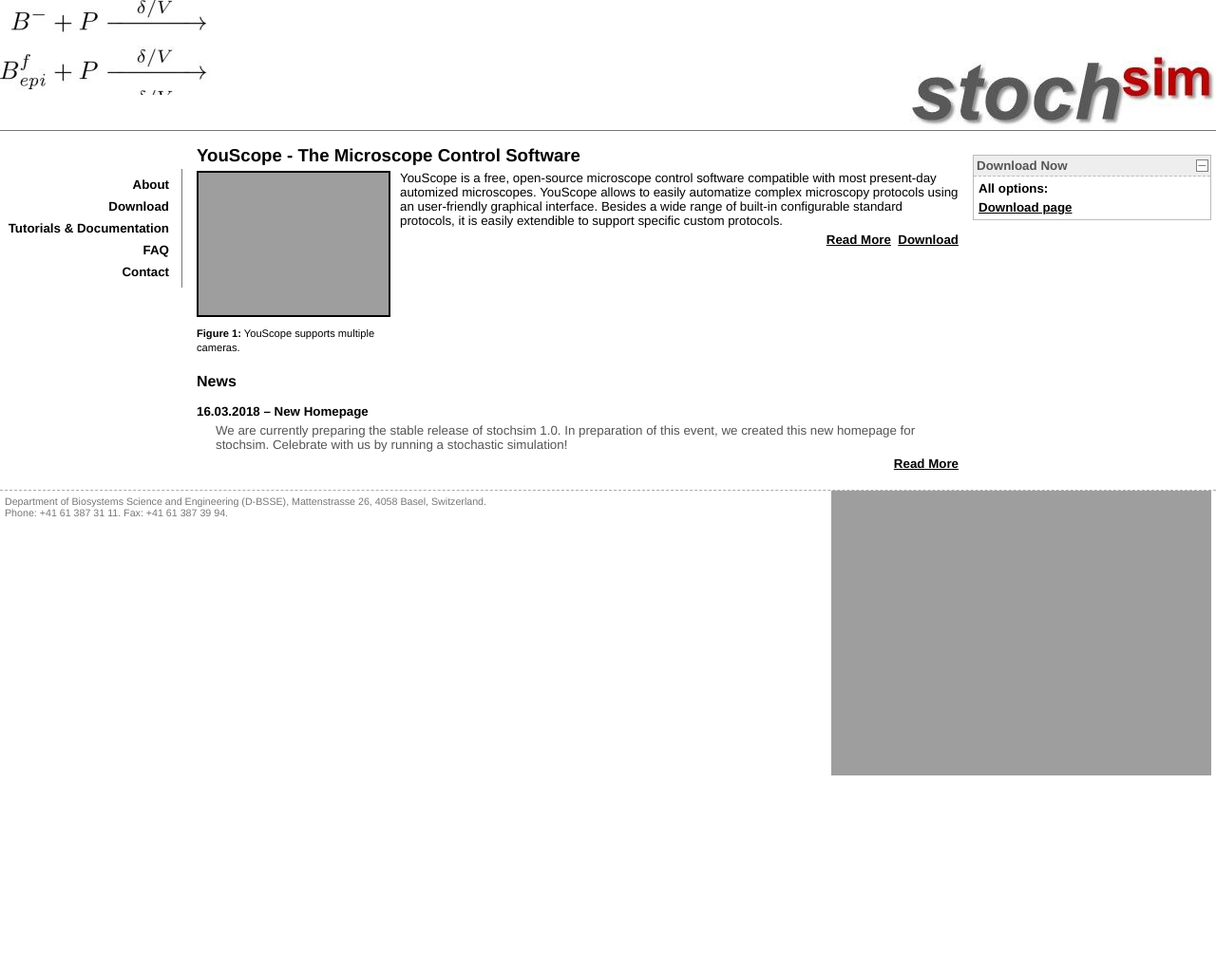
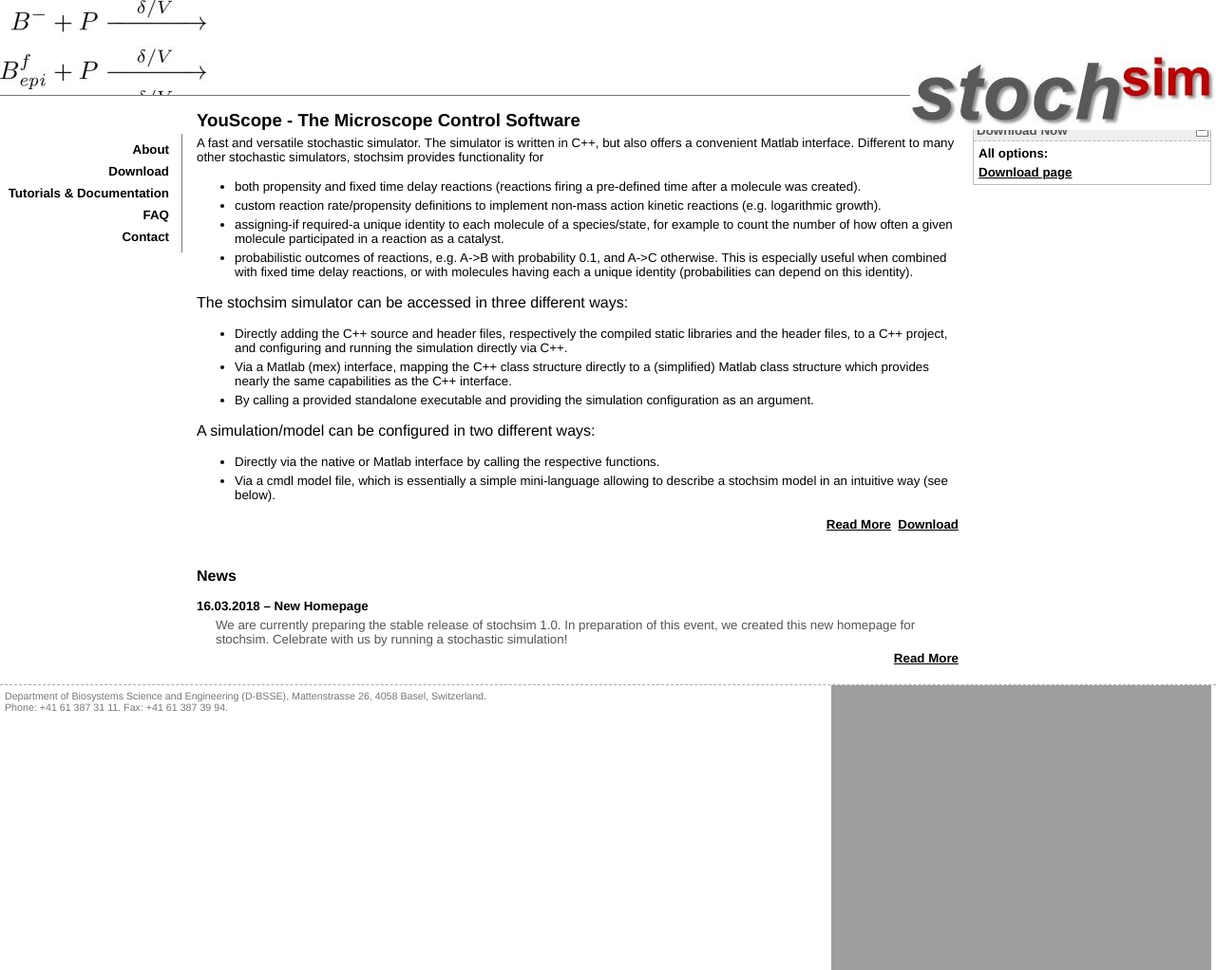
Before and after one commit to langmo/stochsim, a Jekyll site: the page built from index.html, in a window 1280 px wide. Shown: the whole page at 95% size. Built offline with Jekyll 4.4.1, drawn with Linux system fonts in a browser that asks for light colours; before the commit the page ends 900 px from its top, so only the background shows below that.

Commit message:
Added text for start page

```diff
--- a/css/style.css
+++ b/css/style.css
@@ -153,6 +153,7 @@
 	div#header
 	{
 		border-bottom: 1px solid #777777;
+		height:100px;
 	}
 	div#headerLeft
 	{
--- a/index.html
+++ b/index.html
@@ -4,14 +4,26 @@
 pagetitle : The Microscope Control Software
 ---
 
-<div class="figure">
-	<a href="{{ site.github.url }}/img/multicam_org.jpg" target="_blank"><img src="{{ site.github.url }}/img/multicam_small.jpg" class="figure" /></a>
-	<p>
-		<small><b>Figure 1:</b> YouScope supports multiple cameras.</small>
-	</p>
-</div>
 <p>
-	YouScope is a free, open-source microscope control software compatible with most present-day automized microscopes. YouScope allows to easily automatize complex microscopy protocols using an user-friendly graphical interface. Besides a wide range of built-in configurable standard protocols, it is easily extendible to support specific custom protocols.
+A fast and versatile stochastic simulator. The simulator is written in C++, but also offers a convenient Matlab interface.
+Different to many other stochastic simulators, stochsim provides functionality for
+<ul>
+	<li>both propensity and fixed time delay reactions (reactions firing a pre-defined time after a molecule was created).</li>
+	<li>custom reaction rate/propensity definitions to implement non-mass action kinetic reactions (e.g. logarithmic growth).</li>
+	<li>assigning-if required-a unique identity to each molecule of a species/state, for example to count the number of how often a given molecule participated in a reaction as a catalyst.</li>
+	<li>probabilistic outcomes of reactions, e.g. A->B with probability 0.1, and A->C otherwise. This is especially useful when combined with fixed time delay reactions, or with molecules having each a unique identity (probabilities can depend on this identity).</li>
+</ul>
+The stochsim simulator can be accessed in three different ways:
+<ul>
+	<li>Directly adding the C++ source and header files, respectively the compiled static libraries and the header files, to a C++ project, and configuring and running the simulation directly via C++.</li>
+	<li>Via a Matlab (mex) interface, mapping the C++ class structure directly to a (simplified) Matlab class structure which provides nearly the same capabilities as the C++ interface.</li>
+	<li>By calling a provided standalone executable and providing the simulation configuration as an argument.</li>
+</ul>
+A simulation/model can be configured in two different ways:
+<ul>
+	<li>Directly via the native or Matlab interface by calling the respective functions.</li>
+	<li>Via a cmdl model file, which is essentially a simple mini-language allowing to describe a stochsim model in an intuitive way (see below). </li>
+</ul>
 </p>
 <p style="text-align:right;">
 	<a href="{{ site.github.url }}/documentation.html">Read More</a>&nbsp;&nbsp;<a href="{{ site.github.url }}/download.html">Download</a>
```
